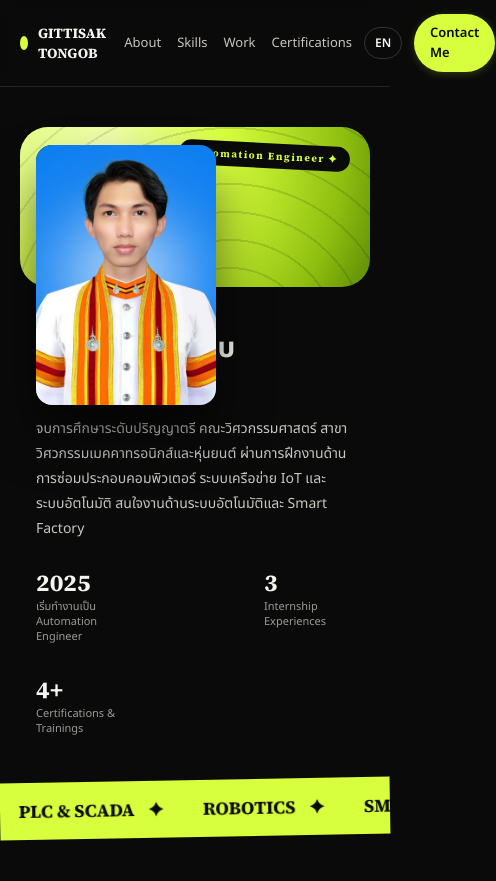
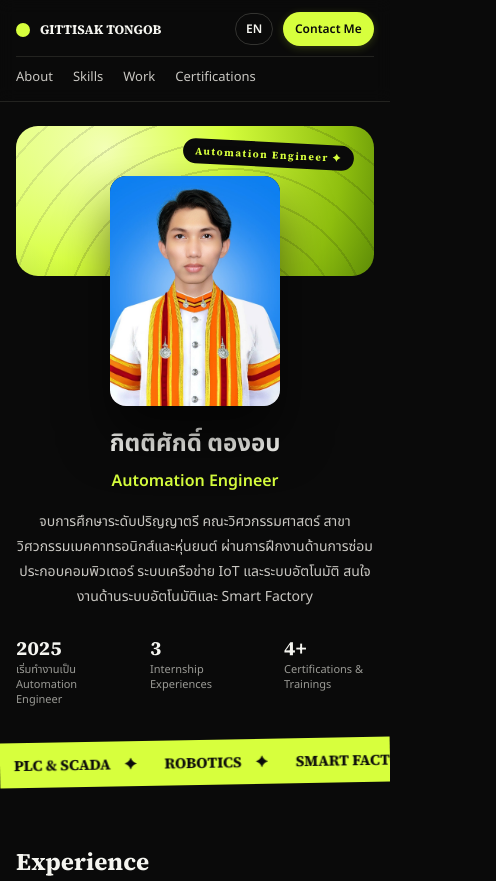
Before and after one commit to feem19321932-source/Gittisak-Tongob-Automation-Engineer-, a plain HTML site: page index.html in a window 390 px wide. Shown: the top 881 px of the page, 496 px wide, since content can reach past the window. Drawn offline with Linux system fonts and the light colour scheme.

Commit message:
Add deploy configs and SEO files
Add netlify.toml/vercel.json for hosting config, robots.txt/sitemap.xml
for SEO, DEPLOY.md with deployment instructions, and refine style.css.

```diff
--- a/style.css
+++ b/style.css
@@ -9,7 +9,9 @@
   --border2: #333330;
 }
 * { box-sizing: border-box; }
-html { scroll-behavior: smooth; }
+html { scroll-behavior: smooth; overflow-x: hidden; }
+body { overflow-x: hidden; }
+img { max-width: 100%; }
 body {
   margin: 0;
   background: var(--bg);
@@ -261,17 +263,30 @@ a:focus-visible {
 @media (max-width: 768px) {
   /* Navigation */
   .nav-inner {
-    padding: 14px 20px;
-    gap: 12px;
+    padding: 12px 16px;
+    gap: 10px;
+    flex-wrap: wrap;
   }
+  .logo { margin-right: auto; }
   .logo-text {
     font-size: 14px;
   }
+  /* links ย้ายลงแถวสอง เลื่อนแนวนอนได้ */
   .nav-links {
-    gap: 16px;
+    order: 10;
+    width: 100%;
+    gap: 20px;
+    overflow-x: auto;
+    -webkit-overflow-scrolling: touch;
+    scrollbar-width: none;
+    padding: 4px 0 2px;
+    border-top: 1px solid var(--border);
+    padding-top: 10px;
   }
+  .nav-links::-webkit-scrollbar { display: none; }
   .nav-links a {
     font-size: 13px;
+    white-space: nowrap;
   }
   .btn-lang {
     padding: 6px 10px;
@@ -284,17 +299,28 @@ a:focus-visible {
 
   /* Hero */
   .hero-wrap {
-    padding: 40px 20px 0;
+    padding: 24px 16px 0;
   }
   .hero-panel {
-    height: 160px;
+    height: 150px;
+    border-radius: 22px;
   }
+  /* รูปไม่ absolute แล้ว — วางกลาง ทับขอบล่าง panel ไม่ทับข้อความ */
   .hero-photo {
-    width: 180px;
-    height: 260px;
-    left: 16px;
-    top: 18px;
+    position: relative;
+    left: auto;
+    top: auto;
+    width: 170px;
+    height: 230px;
+    margin: -100px auto 0;
   }
+  .hero-info {
+    text-align: center;
+    justify-content: center;
+  }
+  .hero-bio { margin: 0 auto; }
+  .hero-stats { text-align: left; }
+  .hero-spacer { display: none; }
   .hero-badge {
     font-size: 10px;
     padding: 6px 12px;
@@ -303,13 +329,11 @@ a:focus-visible {
   }
   .hero-info {
     gap: 24px;
-    padding: 16px 16px 0;
-  }
-  .hero-spacer {
-    width: 180px;
+    padding: 20px 0 0;
   }
   .hero-text {
-    min-width: 100%;
+    min-width: 0;
+    flex-basis: 100%;
   }
   .hero-text h1 {
     font-size: 28px;
@@ -333,10 +357,22 @@ a:focus-visible {
     max-width: 90px;
   }
 
+  /* Marquee */
+  .marquee { margin-top: 32px; padding: 12px 0; }
+  .marquee-track span.tag { font-size: 15px; padding: 0 14px; }
+
   /* Sections */
   .section {
-    padding: 60px 20px 0;
+    padding: 60px 16px 0;
   }
+  .skill-tags span { white-space: normal; }
+  .cert-meta { flex-wrap: wrap; gap: 6px; }
+  .thesis-card { padding: 22px; }
+  .thesis-card h3 { font-size: 17px; line-height: 1.5; }
+  .contact-form { padding: 22px; }
+  /* 16px กัน iOS zoom ตอน focus */
+  .contact-form input, .contact-form textarea { font-size: 16px; }
+  .contact-strip span { word-break: break-all; }
   .h2 {
     font-size: 24px;
     margin-bottom: 28px;
@@ -396,8 +432,20 @@ a:focus-visible {
 
   /* Certs page */
   .certs-wrap {
-    padding: 50px 20px 60px;
+    padding: 40px 16px 60px;
   }
+  .h1 { font-size: 26px; margin-bottom: 28px; }
+  #page-certs .cert-media.has-image { height: 220px; }
+}
+
+/* จอเล็ก (iPhone SE ฯลฯ) */
+@media (max-width: 400px) {
+  .logo-text { font-size: 13px; }
+  .btn-pill { padding: 8px 12px; font-size: 12px; }
+  .hero-text h1 { font-size: 24px; }
+  .hero-stats { gap: 12px; }
+  .stat-value { font-size: 20px; }
+  .h2-center { font-size: 26px; }
 }
 
 @media print {
```
Also changed, not shown: sitemap.xml (added, +33 -0 lines), robots.txt (added), vercel.json (added), 3 other files.
